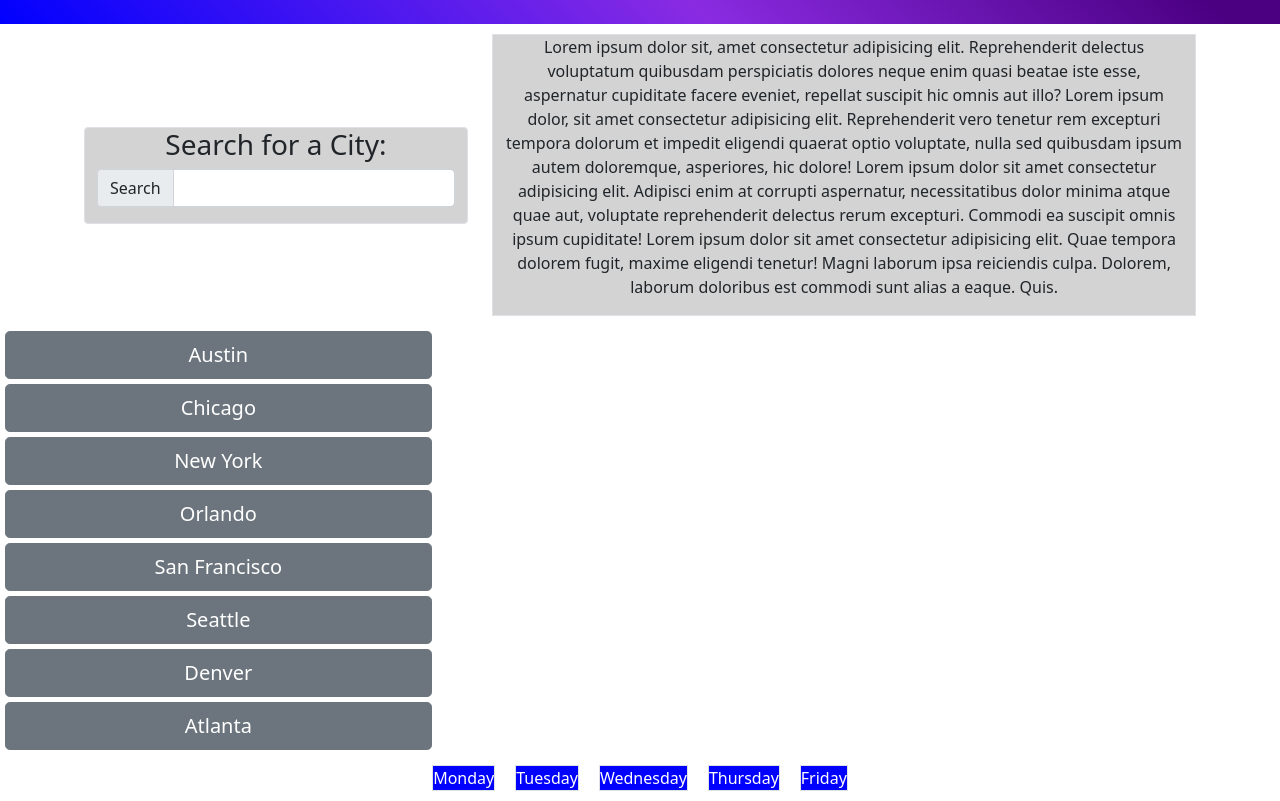
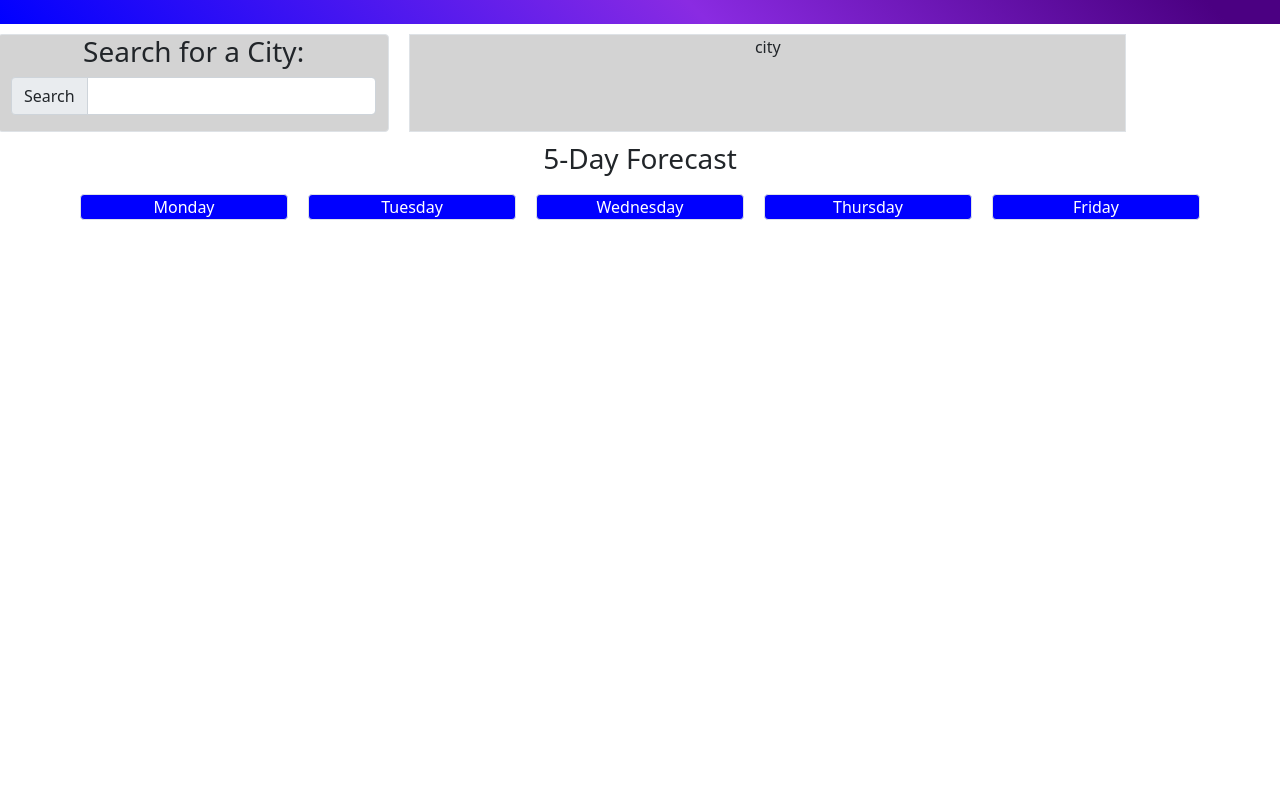
Before and after one commit to rvacovsky/weather-dashboard, a plain HTML site: page index.html in a window 1280 px wide. Shown: the part 62-863 px from the top of the page. After the commit the page ends 800 px from the top, so only its background shows below. Drawn offline with nearby package versions, Linux system fonts and the light colour scheme; no server answers.

Commit message:
reformatted html elements, attempted fetch of API

```diff
--- a/assets/css/style.css
+++ b/assets/css/style.css
@@ -39,11 +39,9 @@ body {
     vertical-align: middle;
 }
 
-.g-col-2 {
-
+.col-sm {
     justify-content: space-between;
     background-color: blue;
     color: white;
     margin: 10px;
-
 }
--- a/assets/js/script.js
+++ b/assets/js/script.js
@@ -0,0 +1,4 @@
+fetch("api.openweathermap.org/data/2.5/onecall?lat=38.8&lon=12.09&callback=test", {
+    })
+    .then(response => response.json())
+    .then(result => console.log(result));
--- a/index.html
+++ b/index.html
@@ -12,6 +12,7 @@
     <h2>Weather Dashboard</h2>
 </header>
 <body>
+  <div class="row">
     <div class="container-md border rounded">
         <h3>Search for a City:</h3>
         <div class="input-group mb-3">
@@ -20,14 +21,9 @@
         </div>
     </div>
     <div class="container-lg border">
-    <p>
-      Lorem ipsum dolor sit, amet consectetur adipisicing elit. Reprehenderit delectus voluptatum quibusdam perspiciatis dolores neque enim quasi beatae iste esse, aspernatur cupiditate facere eveniet, repellat suscipit hic omnis aut illo?
-      Lorem ipsum dolor, sit amet consectetur adipisicing elit. Reprehenderit vero tenetur rem excepturi tempora dolorum et impedit eligendi quaerat optio voluptate, nulla sed quibusdam ipsum autem doloremque, asperiores, hic dolore!
-      Lorem ipsum dolor sit amet consectetur adipisicing elit. Adipisci enim at corrupti aspernatur, necessitatibus dolor minima atque quae aut, voluptate reprehenderit delectus rerum excepturi. Commodi ea suscipit omnis ipsum cupiditate!
-      Lorem ipsum dolor sit amet consectetur adipisicing elit. Quae tempora dolorem fugit, maxime eligendi tenetur! Magni laborum ipsa reiciendis culpa. Dolorem, laborum doloribus est commodi sunt alias a eaque. Quis.
-    </p>
+      <p>city</p>
     </div>
-      <div class="col gy-5">
+    <!-- <div class="col gy-5">
       <div class="col-4">
         <button type="button" class="btn btn-secondary btn-lg">Austin</button>
       </div>
@@ -52,13 +48,17 @@
       <div class="col-4">
         <button type="button" class="btn btn-secondary btn-lg">Atlanta</button>
       </div>
+    </div> -->
   </div>
-      <div class="d-inline-flex grid">
-        <div class="g-col-2 border">Monday</div>
-        <div class="g-col-2 border">Tuesday</div>
-        <div class="g-col-2 border">Wednesday</div>
-        <div class="g-col-2 border">Thursday</div>
-        <div class="g-col-2 border">Friday</div>
+  <div class="container">
+    <h3>5-Day Forecast</h3>
+    <div class="row">
+      <div class="col-sm border rounded">Monday</div>
+      <div class="col-sm border rounded">Tuesday</div>
+      <div class="col-sm border rounded">Wednesday</div>
+      <div class="col-sm border rounded">Thursday</div>
+      <div class="col-sm border rounded">Friday</div>
+    </div>
   </div>
 </body>
     <script src="./assets/js/script.js"></script>
```
Lines whose indentation alone changed are shown as unchanged.
